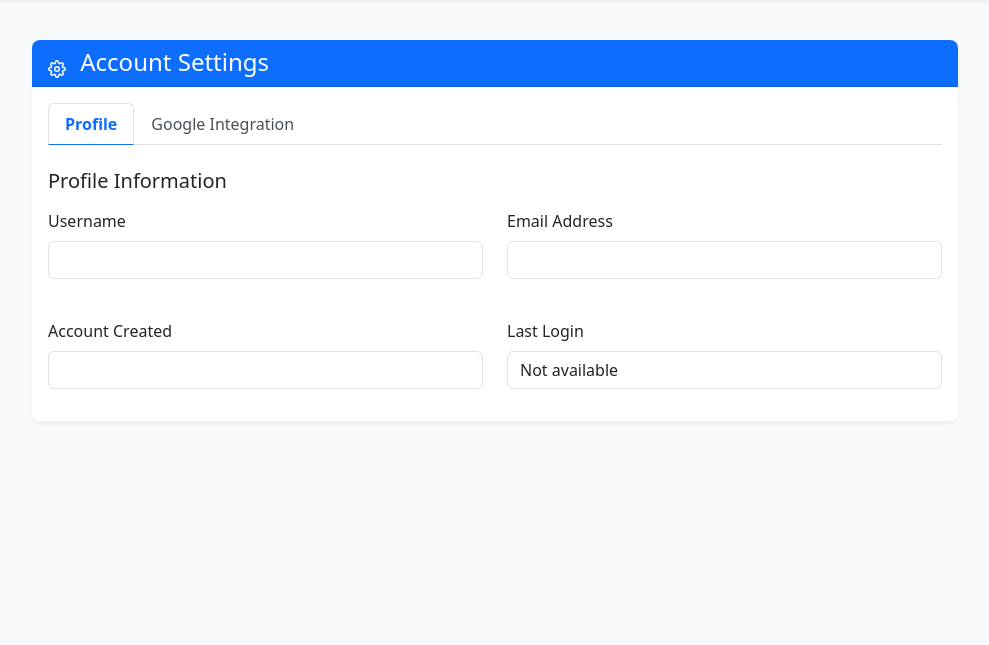
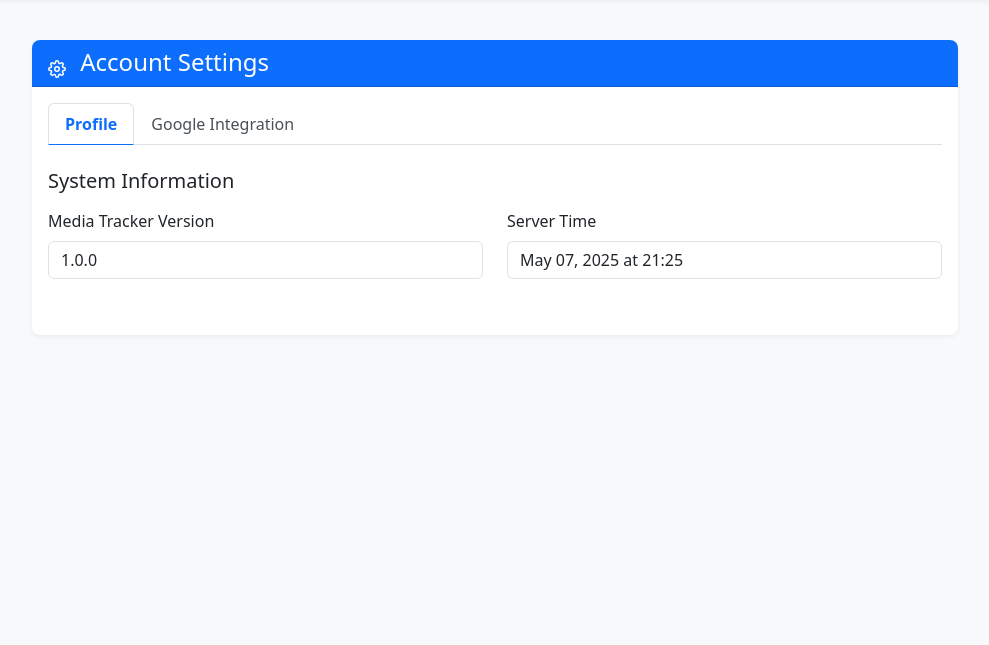
Before and after one commit to devSmarak972/Media-Placement, a Flask app: template templates/settings.html in a window 1280 px wide. Shown: the part 56-701 px from the top of the page, without its empty margins (145-1134 px from the left). Run offline with Flask 3, Linux system fonts and the light colour scheme; the template is opened without the code that fills it: values that come from a table or form of the project are taken from there, others are empty; some libraries are stand-ins or nearby versions.

Commit message:
Enhance media placement management with Google services and system info
Adds docket generation, Google Sheet export, and system information display.

Replit-Commit-Author: Agent
Replit-Commit-Session-Id: 57ec3a2e-22ee-4948-8799-1a531e8140cd
Replit-Commit-Screenshot-Url: https://storage.googleapis.com/screenshot-production-us-central1/8c300153-4c88-4476-9296-23483d6e7188/23df7ec0-b7ce-4704-8dd5-c56e182b03d7.jpg

```diff
--- a/app.py
+++ b/app.py
@@ -1,4 +1,5 @@
 import os
+from datetime import datetime
 from flask import Flask, render_template, redirect, url_for, flash, request, jsonify
 from flask_sqlalchemy import SQLAlchemy
 from flask_migrate import Migrate
@@ -23,6 +24,13 @@ setup_logging(app)
 db.init_app(app)
 migrate = Migrate(app, db)
 csrf = CSRFProtect(app)
+
+# Add utility functions to template context
+@app.context_processor
+def utility_processor():
+    return {
+        'now': datetime.utcnow
+    }
 
 # Register blueprints
 app.register_blueprint(google_bp)
--- a/templates/settings.html
+++ b/templates/settings.html
@@ -20,36 +20,28 @@
                 </ul>
 
                 <div class="tab-content" id="settingsTabsContent">
-                    <!-- Profile Tab -->
+                    <!-- System Information Tab -->
                     <div class="tab-pane fade show active" id="profile" role="tabpanel" aria-labelledby="profile-tab">
-                        <h5 class="mb-3">Profile Information</h5>
+                        <h5 class="mb-3">System Information</h5>
+
+                        <div class="alert alert-info mb-4">
+                            <p class="mb-0">
+                                <i data-feather="info" class="me-2"></i>
+                                This application is running in public mode. No user authentication is required.
+                            </p>
+                        </div>
 
                         <div class="row mb-4">
                             <div class="col-md-6">
                                 <div class="mb-3">
-                                    <label class="form-label">Username</label>
-                                    <input type="text" class="form-control" value="{{ current_user.username }}" readonly>
+                                    <label class="form-label">Media Tracker Version</label>
+                                    <input type="text" class="form-control" value="1.0.0" readonly>
                                 </div>
                             </div>
                             <div class="col-md-6">
                                 <div class="mb-3">
-                                    <label class="form-label">Email Address</label>
-                                    <input type="email" class="form-control" value="{{ current_user.email }}" readonly>
-                                </div>
-                            </div>
-                        </div>
-
-                        <div class="row">
-                            <div class="col-md-6">
-                                <div class="mb-3">
-                                    <label class="form-label">Account Created</label>
-                                    <input type="text" class="form-control" value="{{ current_user.created_at.strftime('%B %d, %Y') }}" readonly>
-                                </div>
-                            </div>
-                            <div class="col-md-6">
-                                <div class="mb-3">
-                                    <label class="form-label">Last Login</label>
-                                    <input type="text" class="form-control" value="{{ current_user.last_login.strftime('%B %d, %Y at %H:%M') if current_user.last_login else 'Not available' }}" readonly>
+                                    <label class="form-label">Server Time</label>
+                                    <input type="text" class="form-control" value="{{ now().strftime('%B %d, %Y at %H:%M') }}" readonly>
                                 </div>
                             </div>
                         </div>
```
Also changed, not shown: templates/dashboard.html (+29 -1 lines), templates/google_auth_success.html (added, +23 -0 lines), templates/view_placement.html (+10 -0 lines).
